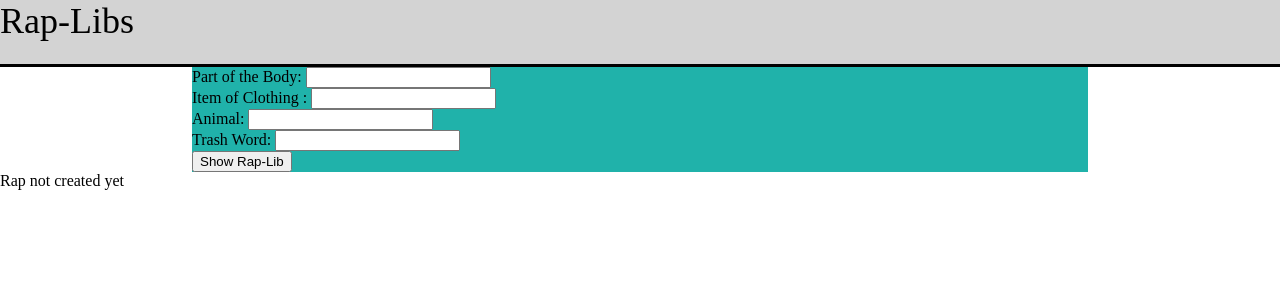
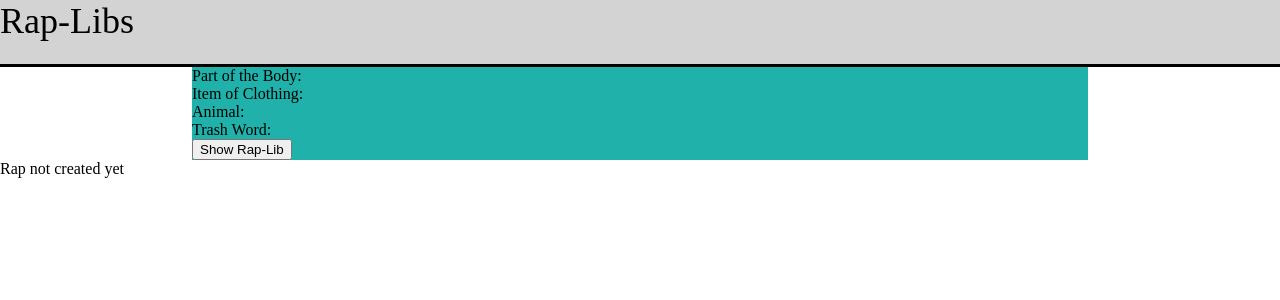
Before and after one commit to d-e-k-k/rap-libs, a React (Create React App) app: page / in a window 1280 px wide. Shown: the top 300 px of the page. Built offline with nearby package versions, Linux system fonts and the light colour scheme.

Commit message:
Refactored labels to display by mapping over input question data instead of hard coded options

```diff
--- a/src/components/form.js/Form.js
+++ b/src/components/form.js/Form.js
@@ -1,12 +1,15 @@
 import React, {useState} from 'react';
 import Input from '../input/Input'
+import InputListData from "../../data/inputList.json"
 const Form = ({ setRhymingWords, visibleResults, setVisibleResults }) => {
 
     const[ inputId, setInputId] = useState();
+
     function toggleResultsVisibility(event) {
             event.preventDefault();
             visibleResults ? setVisibleResults(false) : setVisibleResults(true);
             console.log(event.target);
+            console.log(InputListData);
         }
 
         // inputData.map(input => {
@@ -18,7 +21,17 @@ const Form = ({ setRhymingWords, visibleResults, setVisibleResults }) => {
     return (
         <div className='form-container'>
             <form onSubmit={toggleResultsVisibility}>
-                <label>Part of the Body: </label>
+                {InputListData.map(item => {
+                    return(
+                        <div>
+                            <label id={item.id}>{item.label}: </label>
+                            <br/>
+                        </div>
+                        )
+                    }
+                )}
+
+                {/* <label>Part of the Body: </label>
                 <Input setRhymingWords={setRhymingWords} />
                 <br />
                 <label>Item of Clothing : </label>
@@ -29,7 +42,7 @@ const Form = ({ setRhymingWords, visibleResults, setVisibleResults }) => {
                 <br />
                 <label>Trash Word: </label>
                 <Input setRhymingWords={setRhymingWords} />
-                <br />
+                <br /> */}
                 <button type='submit'>Show Rap-Lib</button>
             </form>
         </div>
--- a/public/inputList.json
+++ b/src/data/inputList.json
@@ -2,22 +2,22 @@
     {
     "key": 111,
     "label": "Part of the Body",
-    "id": "part-of-the-body",
+    "id": "part-of-the-body"
     },
     {
     "key": 112,
     "label": "Item of Clothing",
-    "id": "item-of-clothing",
+    "id": "item-of-clothing"
     },
     {
     "key": 113,
     "label": "Animal",
-    "id": "animal",
+    "id": "animal"
     },
     {
     "key": 114,
     "label": "Trash Word",
-    "id": "trash-word",
-    },
+    "id": "trash-word"
+    }
 
 ]
```
